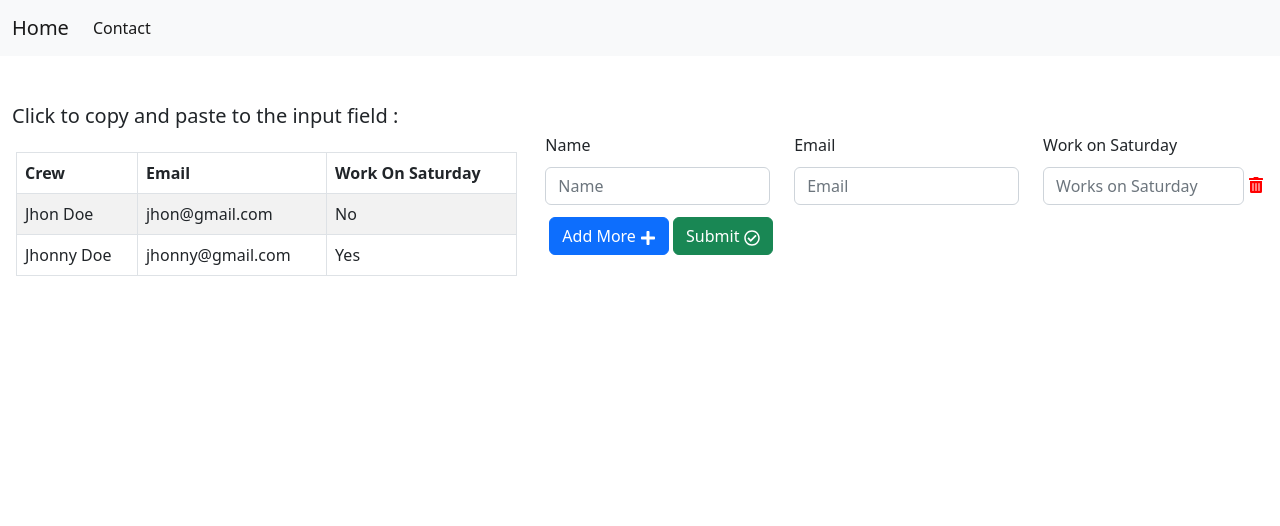
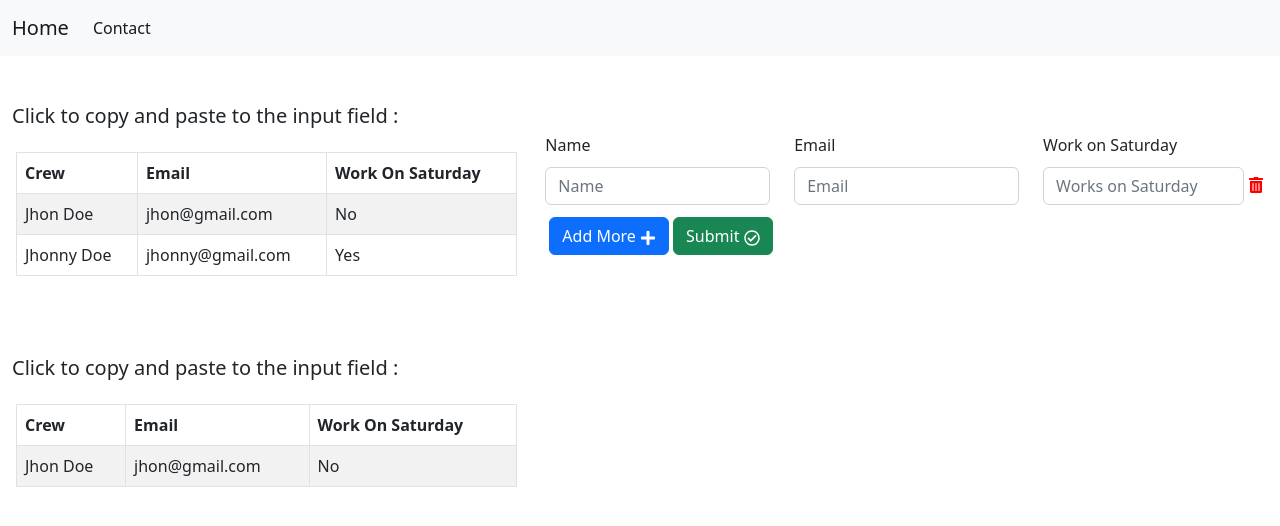
Before and after one commit to SazidAhmed/ToDoList-Advanced, a React (Create React App) app: page /contact in a window 1280 px wide. Shown: the top 526 px of the page. Built offline with nearby package versions, Linux system fonts and the light colour scheme.

Commit message:
working on new table

```diff
--- a/src/pages/Contact.js
+++ b/src/pages/Contact.js
@@ -117,6 +117,28 @@ function CopyTable() {
           </form>
         </div>
       </div>
+      <div className="row">
+          <h5 className='mt-5'>Click to copy and paste to the input field : </h5>
+          <div className="col col-xs-12 col-sm-12 col-md-5 col-lg-5 col-xl-5 p-3">
+              <table className='table table-striped table-bordered table-hover'>
+                  <thead>
+                      <tr>
+                          <th>Crew</th>
+                          <th>Email</th>
+                          <th>Work On Saturday</th>
+                      </tr>
+                  </thead>
+                  <tbody>
+                    <tr>
+                      <td>Jhon Doe</td>
+                      <td>jhon@gmail.com</td>
+                      <td>No</td>
+                    </tr>
+                  </tbody>
+              </table>
+              {copied ? <span style={{color : 'green'}}>Copied : </span>: null}
+          </div>
+        </div>
     </div>
   );
 }
```
Lines whose indentation alone changed are shown as unchanged.
